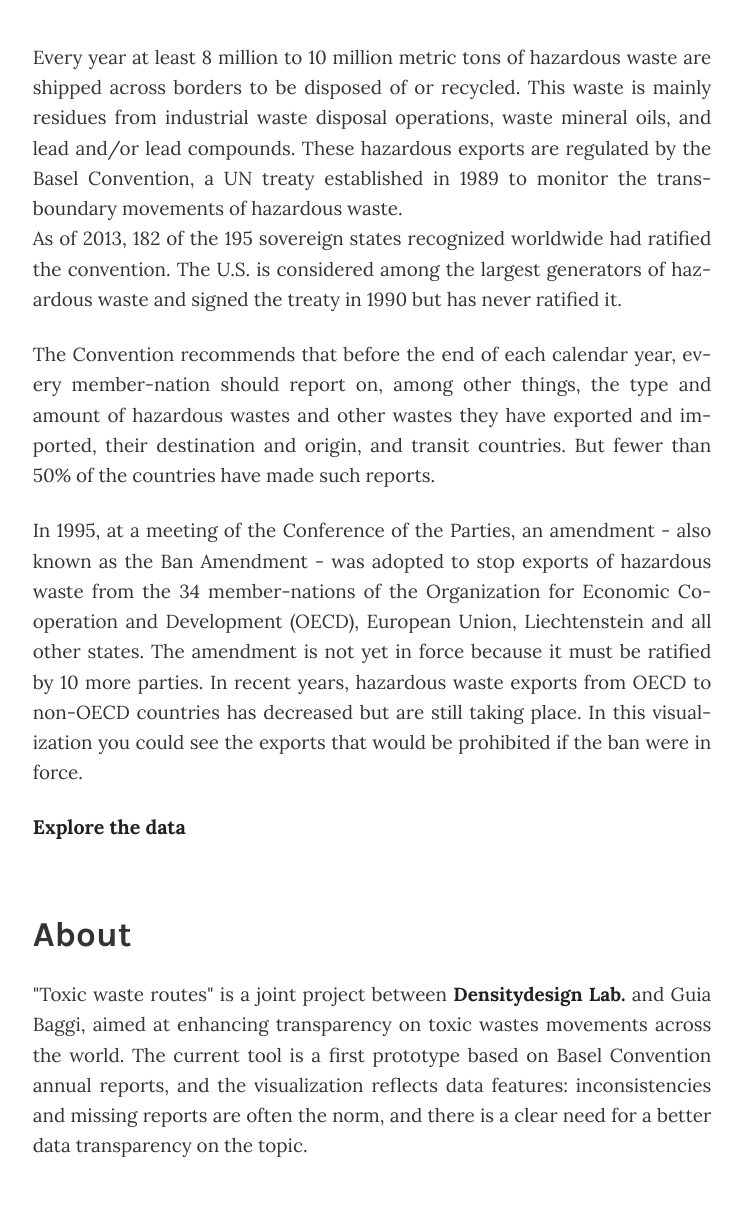
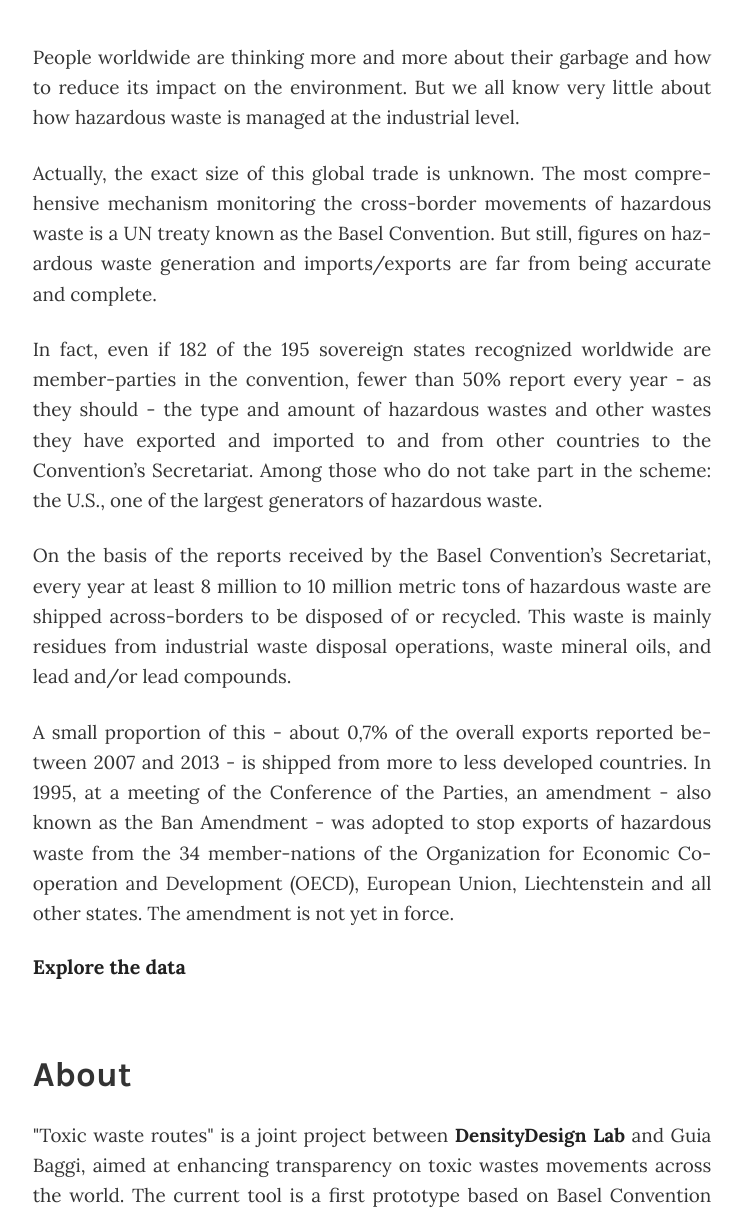
Before and after one commit to toxicwasteroutes/toxicwasteroutes.github.io, a plain HTML site: page index.html in a window 1280 px wide. Shown: the part 736-1945 px from the top of the page, without its empty margins (268-1011 px from the left). Drawn offline with nearby package versions, Linux system fonts and the light colour scheme.

Commit message:
new intro copy

```diff
--- a/index.html
+++ b/index.html
@@ -36,17 +36,18 @@
         <div class="row">
             <h1 class="title intro-title">Tracing the global path of hazardous garbage</h1>
             <div class="intro-copy copy">
-                <p>Every year at least 8 million to 10 million metric tons of hazardous waste are shipped across borders to be disposed of or recycled. This waste is mainly residues from industrial waste disposal operations, waste mineral oils, and lead and/or lead compounds. These hazardous exports are regulated by the Basel Convention, a UN treaty established in 1989 to monitor the transboundary movements of hazardous waste.
-                    <br/>As of 2013, 182 of the 195 sovereign states recognized worldwide had ratified the convention. The U.S. is considered among the largest generators of hazardous waste and signed the treaty in 1990 but has never ratified it.</p>
-                <p>The Convention recommends that before the end of each calendar year, every member-nation should report on, among other things, the type and amount of hazardous wastes and other wastes they have exported and imported, their destination and origin, and transit countries. But fewer than 50% of the countries have made such reports.</p>
-                <p class="pre-link">In 1995, at a meeting of the Conference of the Parties, an amendment - also known as the Ban Amendment - was adopted to stop exports of hazardous waste from the 34 member-nations of the Organization for Economic Co-operation and Development (OECD), European Union, Liechtenstein and all other states. The amendment is not yet in force because it must be ratified by 10 more parties. In recent years, hazardous waste exports from OECD to non-OECD countries has decreased but are still taking place. In this visualization you could see the exports that would be prohibited if the ban were in force.</p>
+                <p>People worldwide are thinking more and more about their garbage and how to reduce its impact on the environment. But we all know very little about how hazardous waste is managed at the industrial level.</p>
+                <p>Actually, the exact size of this global trade is unknown. The most comprehensive mechanism monitoring the cross-border movements of hazardous waste is a UN treaty known as the Basel Convention. But still, figures on hazardous waste generation and imports/exports are far from being accurate and complete.</p>
+                <p>In fact, even if 182 of the 195 sovereign states recognized worldwide are member-parties in the convention, fewer than 50% report every year - as they should - the type and amount of hazardous wastes and other wastes they have exported and imported to and from other countries to the Convention’s Secretariat. Among those who do not take part in the scheme: the U.S., one of the largest generators of hazardous waste.</p>
+                <p>On the basis of the reports received by the Basel Convention’s Secretariat, every year at least 8 million to 10 million metric tons of hazardous waste are shipped across-borders to be disposed of or recycled. This waste is mainly residues from industrial waste disposal operations, waste mineral oils, and lead and/or lead compounds.</p>
+                <p class="pre-link">A small proportion of this - about 0,7% of the overall exports reported between 2007 and 2013 - is shipped from more to less developed countries. In 1995, at a meeting of the Conference of the Parties, an amendment - also known as the Ban Amendment - was adopted to stop exports of hazardous waste from the 34 member-nations of the Organization for Economic Co-operation and Development (OECD), European Union,  Liechtenstein and all other states. The amendment is not yet in force.</p>
                 <a class="intro-link copy" href="tool">Explore the data</a>
             </div>
         </div>
         <div class="row">
             <h3 class="title intro-subtitle">About</h3>
             <div class="intro-copy copy">
-                <p>"Toxic waste routes" is a joint project between <a class="intro-link copy-link copy" href="http://www.densitydesign.org/">Densitydesign Lab.</a> and Guia Baggi, aimed at enhancing transparency on toxic wastes movements across the world. The current tool is a first prototype based on Basel Convention annual reports, and the visualization reflects data features: inconsistencies and missing reports are often the norm, and there is a clear need for a better data transparency on the topic.</p>
+                <p>"Toxic waste routes" is a joint project between <a class="intro-link copy-link copy" href="http://www.densitydesign.org/">DensityDesign Lab</a> and Guia Baggi, aimed at enhancing transparency on toxic wastes movements across the world. The current tool is a first prototype based on Basel Convention annual reports, and the visualization reflects data features: inconsistencies and missing reports are often the norm, and there is a clear need for a better data transparency on the topic.</p>
             </div>
         </div>
         <div class="row row-copy">
@@ -56,7 +57,7 @@
                 <p>Guia Baggi is co-founder of the Investigative Reporting Project Italy (IRPI), a centre for investigative journalism based in Italy. She is currently based in Florence, Italy. In the first part of 2016, she spent five months in New York as a Knight/Vice/CUNY Innovators’ Fund fellow developing the idea behind Toxic Waste Routes: a global reporting project on trans-boundary movements of hazardous waste.</p>
             </div>
             <div class="intro-copy copy">
-                <h4 class="intro-names">Zanna McKay</h4>
+                <a class="intro-link copy" href="http://www.zannamckay.com">Zanna McKay</a>
                 <p>Zanna K. McKay is a multimedia journalist who has recently reported from Italy, Mali and Southeast Asia. She specializes in featuring local people who are tackling pressing, large-scale social issues such as universal education, worker's rights and environmental degradation. She is currently based in Ho Chi Minh City, Vietnam.</p>
             </div>
             <div class="intro-copy copy">
@@ -64,8 +65,8 @@
                 <p>Michele is attending his last year as M.Sc. student in Communication Design at Politecnico di Milano, trying to combine his passion for interaction design, data visualization and programming. He developed "Toxic waste routes" as part of his internship at DensityDesign.</p>
             </div>
             <div class="intro-copy copy">
-                <h4 class="intro-names">Michele Mauri</h4>
-                <p>Collaborating with DensityDesign since 2009, he is currently research fellow at Polytechnic University of Milan, where he teaches and research. He coordinated the development of "Toxic waste routes".</p>
+                <a class="intro-link copy" href="http://www.densitydesign.org/person/michele-mauri/">Michele Mauri</a>
+                <p>Collaborating with DensityDesign since 2009, he is currently research fellow at Polytechnic University of Milan, where he teaches and researches. He coordinated the development of "Toxic waste routes".</p>
             </div>
         </div>
     </div>
```
